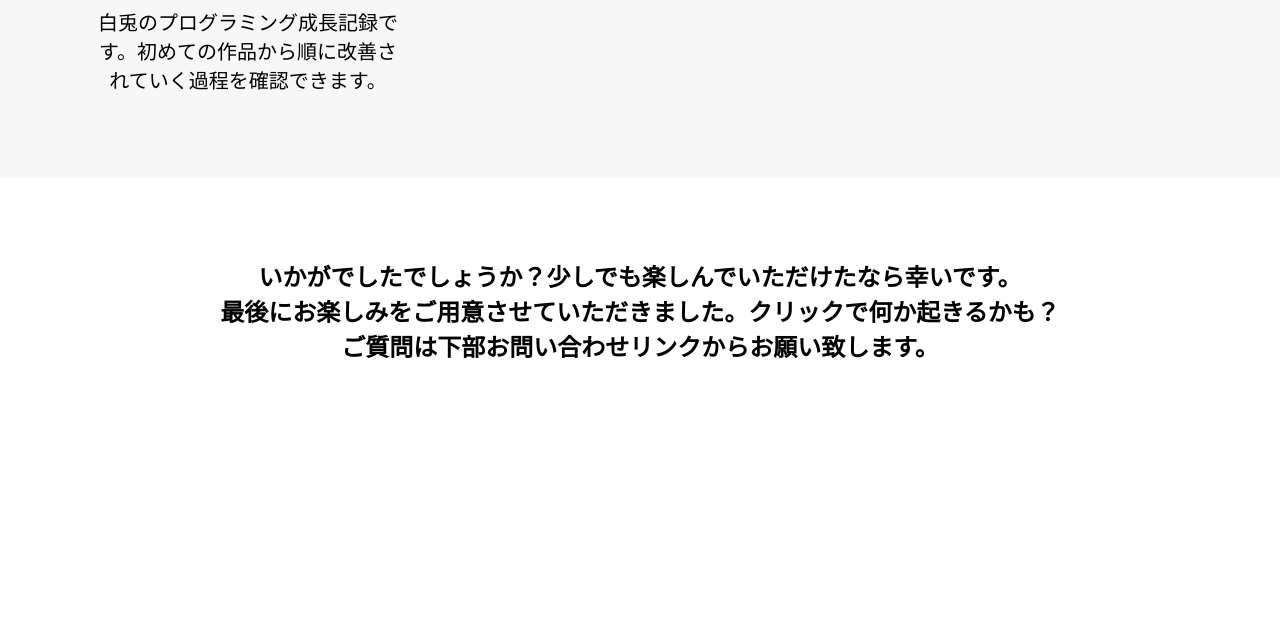
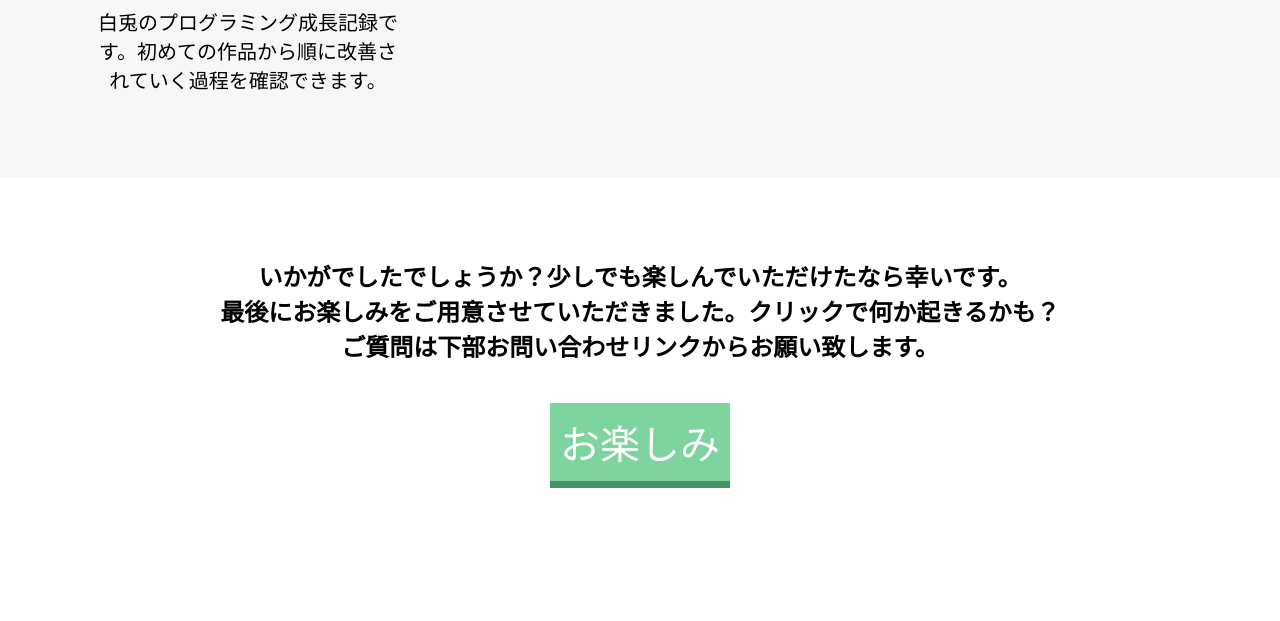
Before and after one commit to hakuto-lightning/hakutosambition, a plain HTML site: page index.html in a window 1280 px wide. Shown: the part 1366-1987 px from the top of the page. Drawn offline with Linux system fonts and the light colour scheme.

Commit message:
Update stylesheet.css

```diff
--- a/stylesheet.css
+++ b/stylesheet.css
@@ -84,7 +84,7 @@ header{
 
 .btn{
   display:inline-block;
-  opacity:0.7;
+  opacity:0.8;
   font-size:35px;
   color:white;
   padding:5px;
@@ -158,8 +158,24 @@ header{
 /* コンテンツここまで */
 
 .message-wrapper{
-  padding:80px 0 200px 0;
+  padding:80px 0 150px 0;
   text-align:center;
+}
+
+.otanoshimi{
+  color:white;
+  background-color:#5dca88;
+  margin-top:40px;
+  padding:10px;
+  font-size:40px;
+  box-shadow:0 7px #1a7940;
+  cursor:pointer;
+}
+
+.otanoshimi:active{
+  position:relative;
+  top:7px;
+  box-shadow:none;
 }
 
 footer{
```
